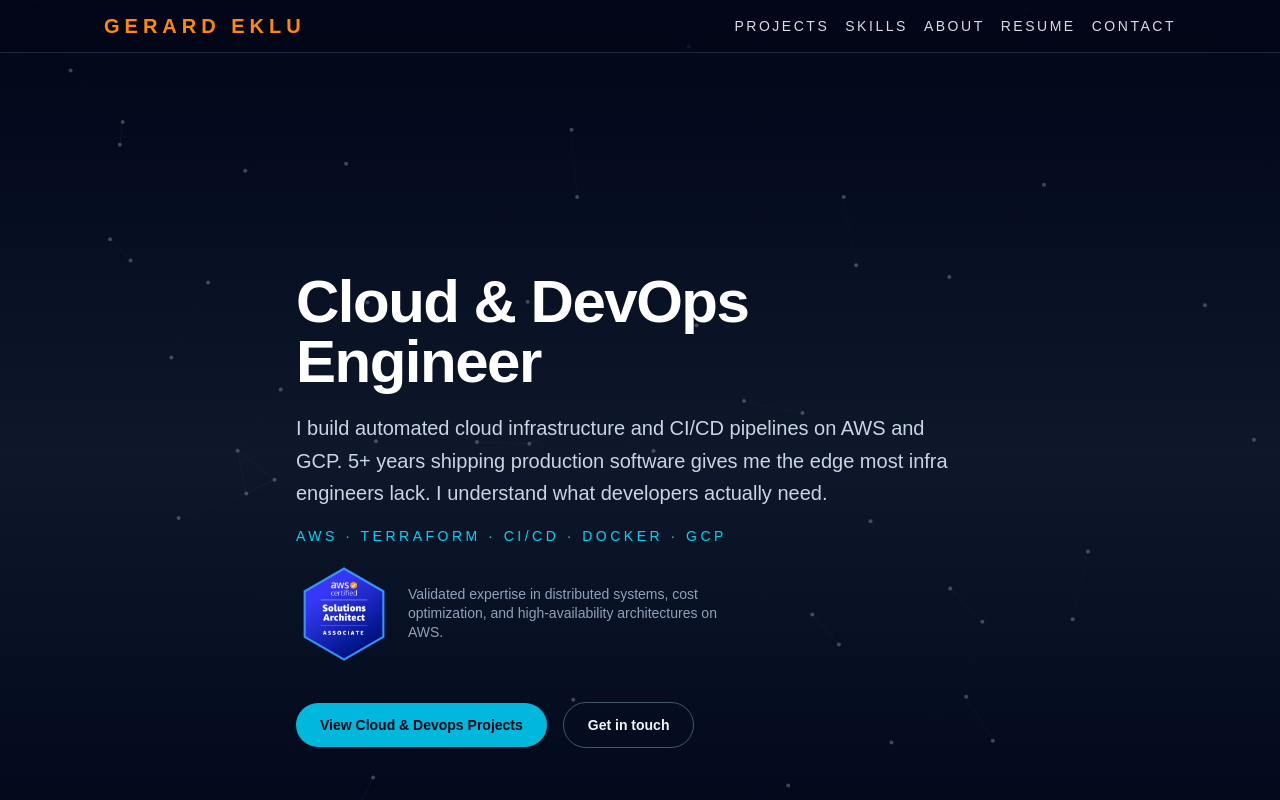
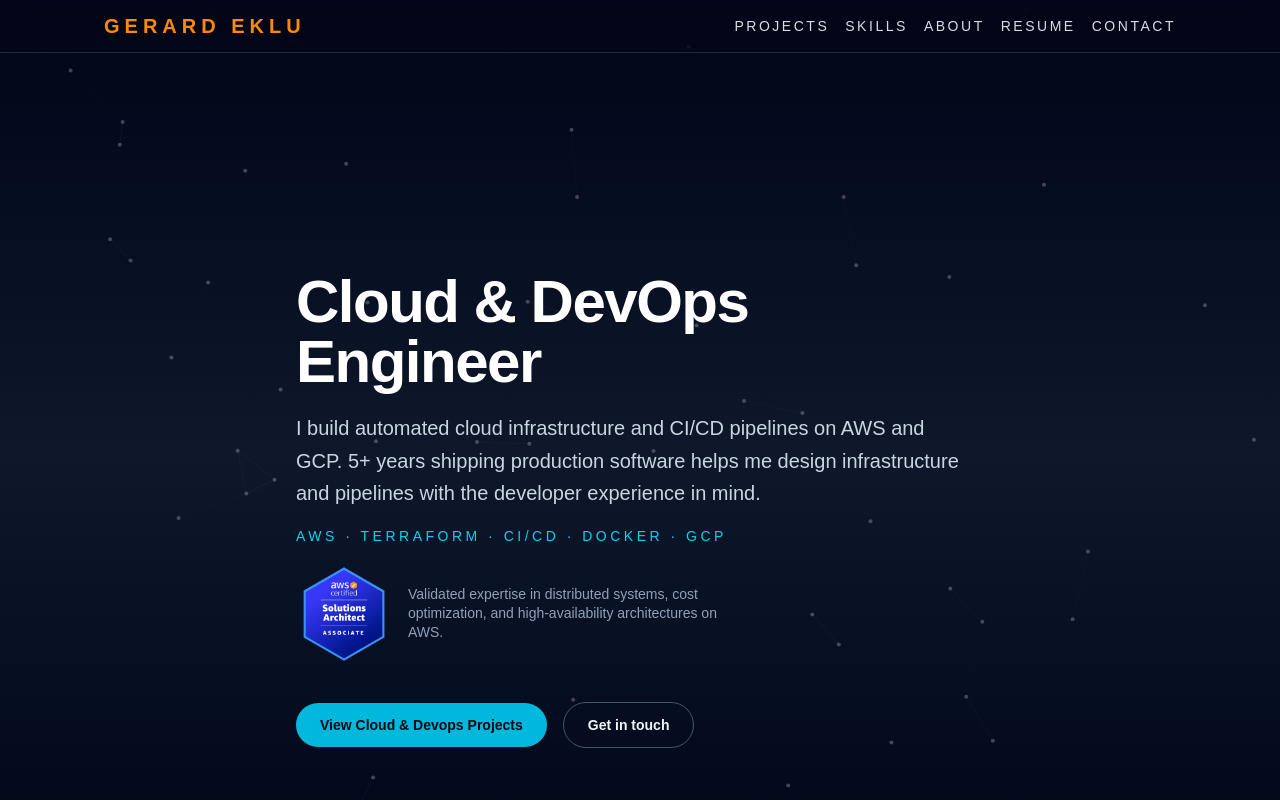
Before and after one commit to gerardinhoo/gerard-portfolio, a Next.js app: page / in a window 1280 px wide. Shown: the top 800 px of the page. Built offline with nearby package versions, Linux system fonts and the light colour scheme.

Commit message:
Update hero text

```diff
--- a/app/components/Hero.tsx
+++ b/app/components/Hero.tsx
@@ -13,8 +13,7 @@ export default function Hero() {
         </h1>
         <p className='mt-5 text-lg md:text-xl text-slate-300 max-w-2xl leading-relaxed'>
           I build automated cloud infrastructure and CI/CD pipelines on AWS and GCP.
-          5+ years shipping production software gives me the edge most infra engineers
-          lack. I understand what developers actually need.
+          5+ years shipping production software helps me design infrastructure and pipelines with the developer experience in mind.
         </p>
         <p className='mt-4 text-xs md:text-sm font-medium tracking-[0.25em] uppercase text-cyan-400'>
           AWS · Terraform · CI/CD · Docker · GCP
```
